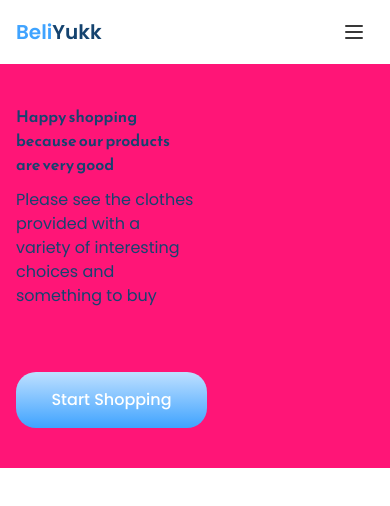
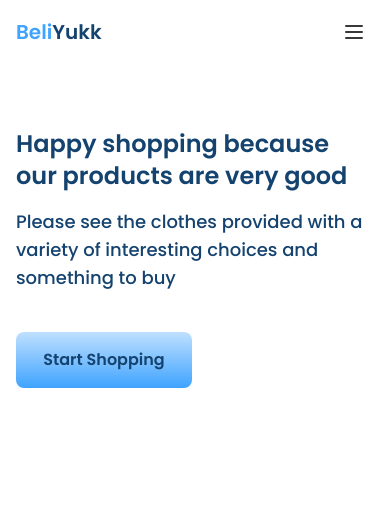
Before and after one commit to mochfarrel06/beliyukk, a React (Create React App) app: page / in a window 390 px wide. Shown: the top 506 px of the page. Built offline with nearby package versions, Linux system fonts and the light colour scheme.

Commit message:
membuat menu mobile pada landing page

```diff
--- a/src/components/navbar/NavbarSession2.tsx
+++ b/src/components/navbar/NavbarSession2.tsx
@@ -52,7 +52,7 @@ const NavbarSession2 = () => {
           leaveFrom="opacity-100 scale-100"
           leaveTo="opacity-0 scale-95"
         >
-          <div className="md:hidden max-w-full" id="mobile-menu">
+          <div className="md:hidden max-w-full absolute top-0 right-0 left-0 bg-c6 shadow-md" id="mobile-menu">
             <div className="px-2 pt-2 pb-3 container sm:px-3">
               <button className="text-c4 block px-3 py-2 rounded-md text-base font-medium">Home</button>
               <button className="text-c4 block px-3 py-2 rounded-md text-base font-medium">Product</button>
--- a/src/components/other/LandingPage.tsx
+++ b/src/components/other/LandingPage.tsx
@@ -22,16 +22,17 @@ const LandingPage: React.FC = () => {
 
   return (
     <>
-      <div className="max-w-full bg-c5">
+      {/* <div className="max-w-full bg-c5">
         <div className="container px-4 py-10 sm:px-6 lg:px-8 flex items-center">
-          <div className="w-1/2 flex flex-col gap-16">
+          <div className="flex flex-col gap-16">
             <div className="flex flex-col gap-3">
               <h1 className="text-c4 text-3 xl font-semibold font-reemkufi">Happy shopping because our products are very good</h1>
               <p className="text-c4 text-base font-normal">Please see the clothes provided with a variety of interesting choices and something to buy</p>
             </div>
             <button className="w-[191px] bg-gradient-to-t from-c1 to-c3 rounded-[20px] py-4 px-6 text-base font-medium text-c6">Start Shopping</button>
           </div>
-          <div className="w-1/2 hidden justify-end">
+
+          <div className="hidden justify-end">
             <div className="w-[568px] h-[332px]">
               <div className="w-full h-full rounded-tl-[30px] rounded-bl-[30px] relative bg-gradient-to-t from-c1 to-c3">
                 <div className="bg-c5 w-[177px] h-[84px] rounded-t-[20px] rounded-bl-[20px] absolute -top-8 -left-20 flex justify-center items-center text-md font-semibold text-c6">Product Origin</div>
@@ -50,6 +51,18 @@ const LandingPage: React.FC = () => {
             </div>
           </div>
         </div>
+      </div> */}
+
+      <div className="">
+        <div className="container px-4 py-16">
+          <div className="flex flex-col gap-10">
+            <div className="flex flex-col gap-4">
+              <h1 className="text-c4 font-semibold text-2xl">Happy shopping because our products are very good</h1>
+              <p className="text-c4 font-medium text-lg">Please see the clothes provided with a variety of interesting choices and something to buy</p>
+            </div>
+            <button className="bg-gradient-to-t from-c1 to-c3 px-6 py-4 rounded-lg font-semibold text-c4 w-44">Start Shopping</button>
+          </div>
+        </div>
       </div>
     </>
   );
```
